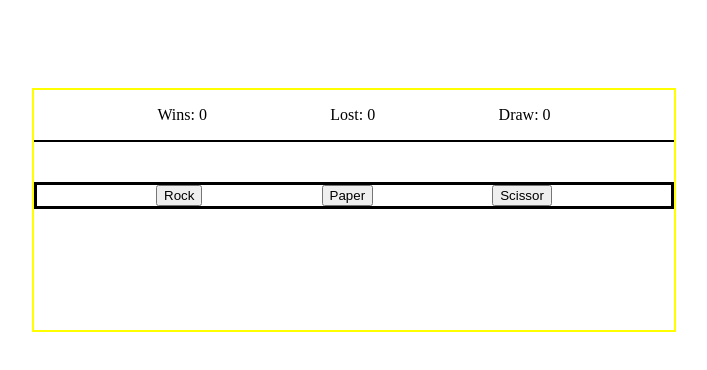
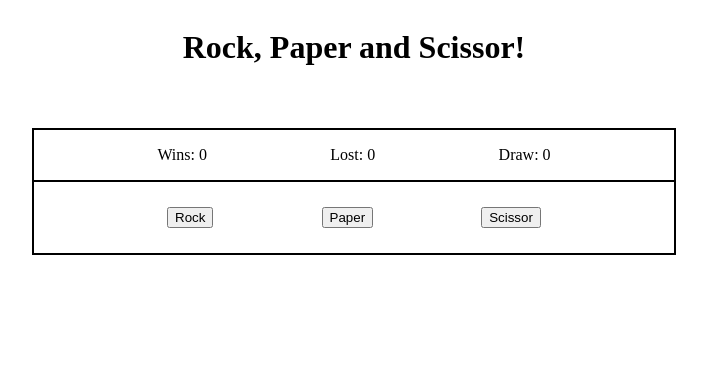
Before and after one commit to Soulstrike85/rock-paper-scissor, a plain HTML site: page index.html in a window 1280 px wide. Shown: the whole page, without its empty margins (286-993 px from the left). Drawn offline with Linux system fonts and the light colour scheme.

Commit message:
add bare ui complete

```diff
--- a/index.html
+++ b/index.html
@@ -8,6 +8,7 @@
     <title>Rock, Paper, Scissor!</title>
 </head>
 <body>
+    <h1>Rock, Paper and Scissor!</h1>
     <div id="gameWindow">
         <div id="status">
             <p id="won"></p>
--- a/styles.css
+++ b/styles.css
@@ -1,16 +1,21 @@
 body {
     display: flex;
+    flex-flow: column;
     justify-content: center;
+    align-items: center;
 }
 
+h1 {
+    text-align: center;
+}
 
 #gameWindow {
-    margin-top: 10vh;
-    border: solid 2px yellow;
+    margin-top: 5vh;
+    border: solid 2px black;
     display: flex;
     flex-flow: column nowrap;
     width: 50vw;
-    height: 30vh;
+
 }
 
 #status {
@@ -22,11 +27,10 @@ body {
 #btns {
     display: flex;
     justify-content: space-evenly;
-    border: solid;
+    padding: 25px;
 }
 
 #playField {
-    margin-top: 40px;
     display: flex;
     flex-flow: column;
     height: 100%;
@@ -48,7 +52,7 @@ body {
     flex-flow: column;
     justify-content: center;
     align-items: center;
-    margin: 40% auto;
+    margin: 10% auto;
     border: 1px solid black;
     width: 20%;
     height: 5%;
```
